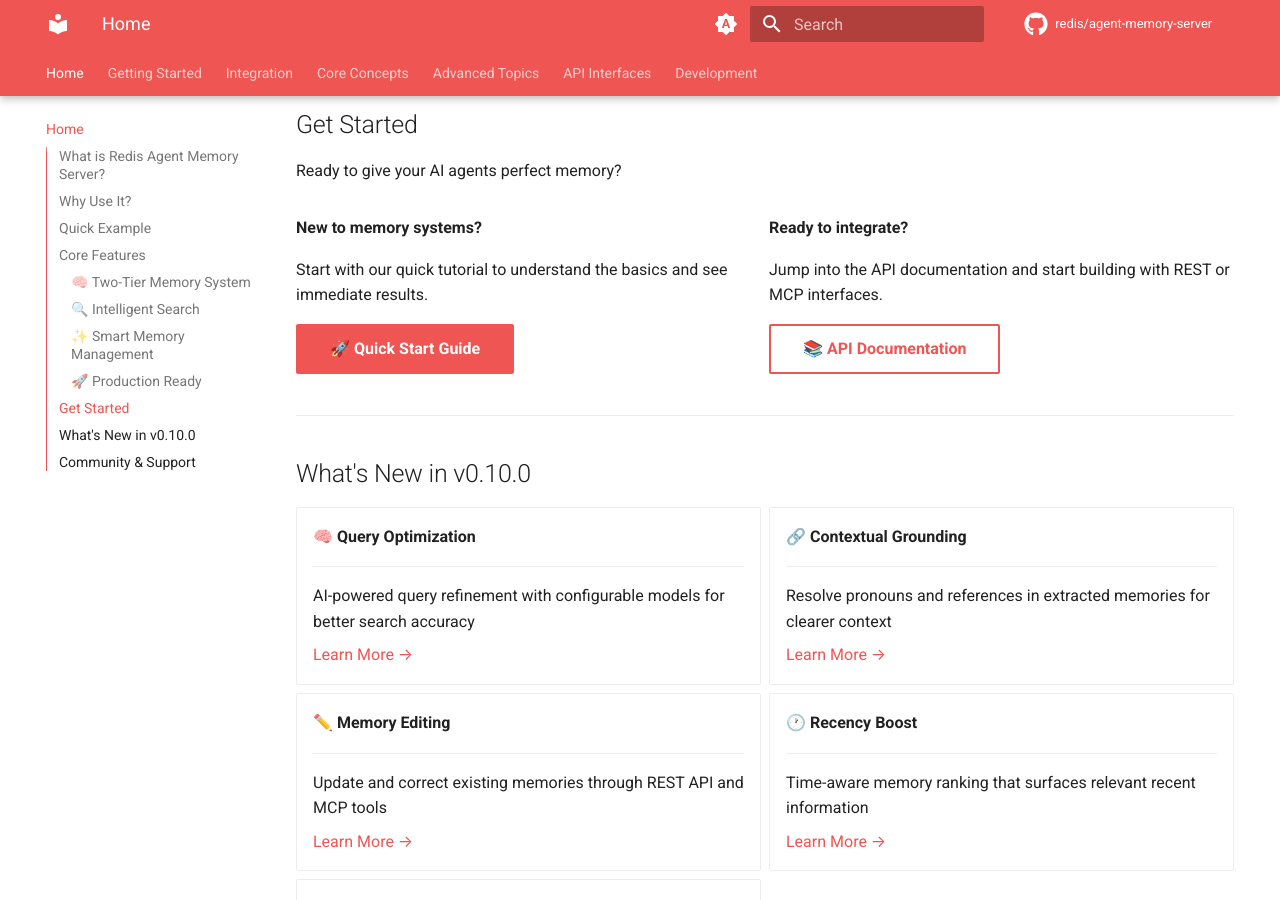
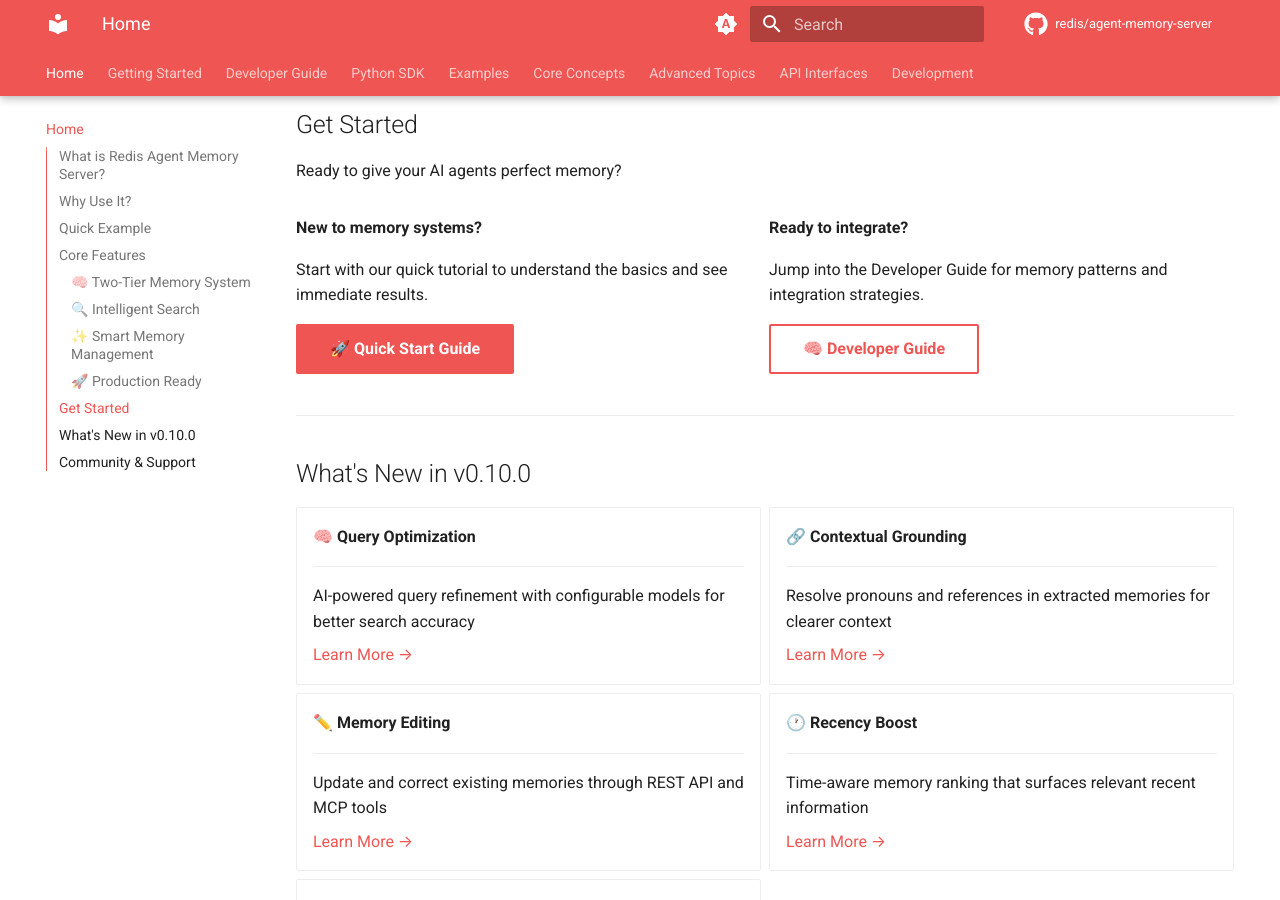
Before and after one commit to redis/agent-memory-server, an MkDocs documentation site: the page built from docs/index.md, in a window 1280 px wide and 900 px high, scrolled down 2733 px. Built offline with MkDocs 1.6.1 and Material for MkDocs 9.7.7, drawn with Linux system fonts in a browser that asks for light colours; comment, search, counter and statistics services are not loaded; the version menu is left out.

Commit message:
Restructure documentation navigation
Reorganizes navigation from Integration section into clearer Developer Guide, Python SDK, and Examples sections. Updates homepage to link to Developer Guide for integration patterns.

🤖 Generated with [Claude Code](https://claude.ai/code)

Co-Authored-By: Claude <noreply@anthropic.com>

```diff
--- a/docs/index.md
+++ b/docs/index.md
@@ -133,9 +133,9 @@ Start with our quick tutorial to understand the basics and see immediate results
 <div markdown>
 **Ready to integrate?**
 
-Jump into the API documentation and start building with REST or MCP interfaces.
+Jump into the Developer Guide for memory patterns and integration strategies.
 
-[📚 API Documentation](api.md){ .md-button }
+[🧠 Developer Guide](memory-integration-patterns.md){ .md-button }
 </div>
 
 </div>
--- a/mkdocs.yml
+++ b/mkdocs.yml
@@ -75,20 +75,24 @@ nav:
     - Installation: getting-started.md
     - Use Cases: use-cases.md
 
-  - Integration:
-    - Python SDK: python-sdk.md
+  - Developer Guide:
     - Memory Integration Patterns: memory-integration-patterns.md
+    - Memory Strategies: memory-strategies.md
+    - Memory Editing: memory-editing.md
+    - Memory Lifecycle: memory-lifecycle.md
+    - Authentication: authentication.md
+    - Security: security-custom-prompts.md
+
+  - Python SDK:
+    - SDK Documentation: python-sdk.md
+    - Configuration: configuration.md
+
+  - Examples:
     - Agent Examples: agent-examples.md
 
   - Core Concepts:
     - Memory Types: memory-types.md
-    - Memory Strategies: memory-strategies.md
-    - Memory Editing: memory-editing.md
-    - Memory Lifecycle: memory-lifecycle.md
     - Vector Store Backends: vector-store-backends.md
-    - Authentication: authentication.md
-    - Security: security-custom-prompts.md
-    - Configuration: configuration.md
 
   - Advanced Topics:
     - Query Optimization: query-optimization.md
```
